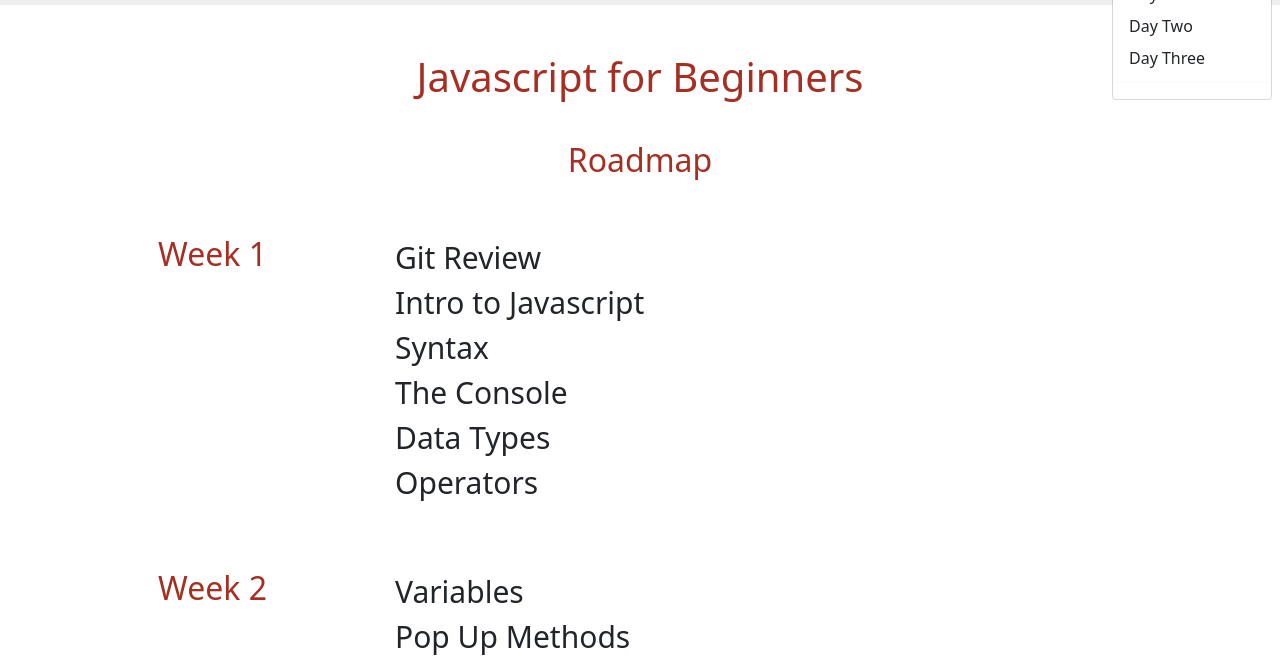
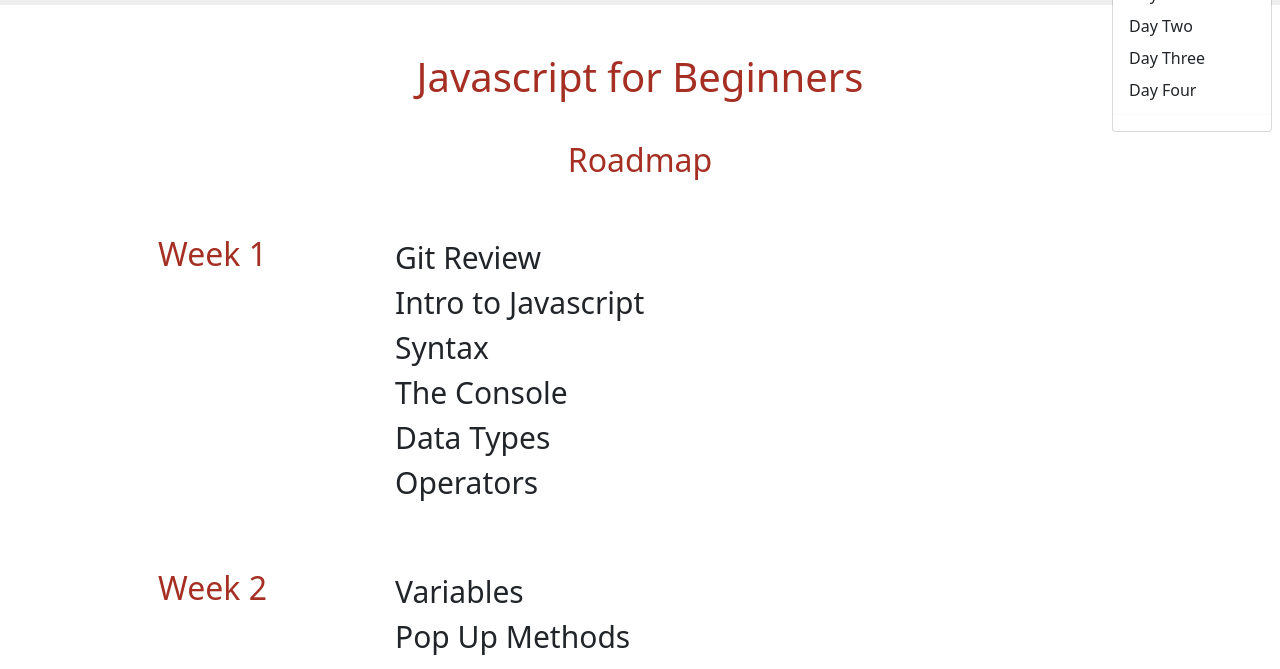
Before and after one commit to GeekwiseAcademy/virtual-javascript, a plain HTML site: page index.html in a window 1280 px wide. Both pictures are taken after a click on the button "Lessons". Shown: the part 111-780 px from the top of the page. Drawn offline with nearby package versions, Linux system fonts and the light colour scheme.

Commit message:
:link: shoaw day 4 links

```diff
--- a/index.html
+++ b/index.html
@@ -31,8 +31,8 @@
               <li><a class="dropdown-item" href="one.html">Day One</a></li>
               <li><a class="dropdown-item" href="two.html">Day Two</a></li>
               <li><a class="dropdown-item" href="three.html">Day Three</a></li>
-              <!-- <li><a class="dropdown-item" href="four.html">Day Four</a></li>
-              <li><a class="dropdown-item" href="five.html">Day Five</a></li>
+              <li><a class="dropdown-item" href="four.html">Day Four</a></li>
+              <!-- <li><a class="dropdown-item" href="five.html">Day Five</a></li>
               <li><a class="dropdown-item" href="six.html">Day Six</a></li>
               <li><a class="dropdown-item" href="seven.html">Day Seven</a></li>
               <li><a class="dropdown-item" href="eight.html">Day Eight</a></li>
```
Also changed, not shown: one.html (+2 -2 lines), three.html (+2 -2 lines), two.html (+2 -2 lines).
